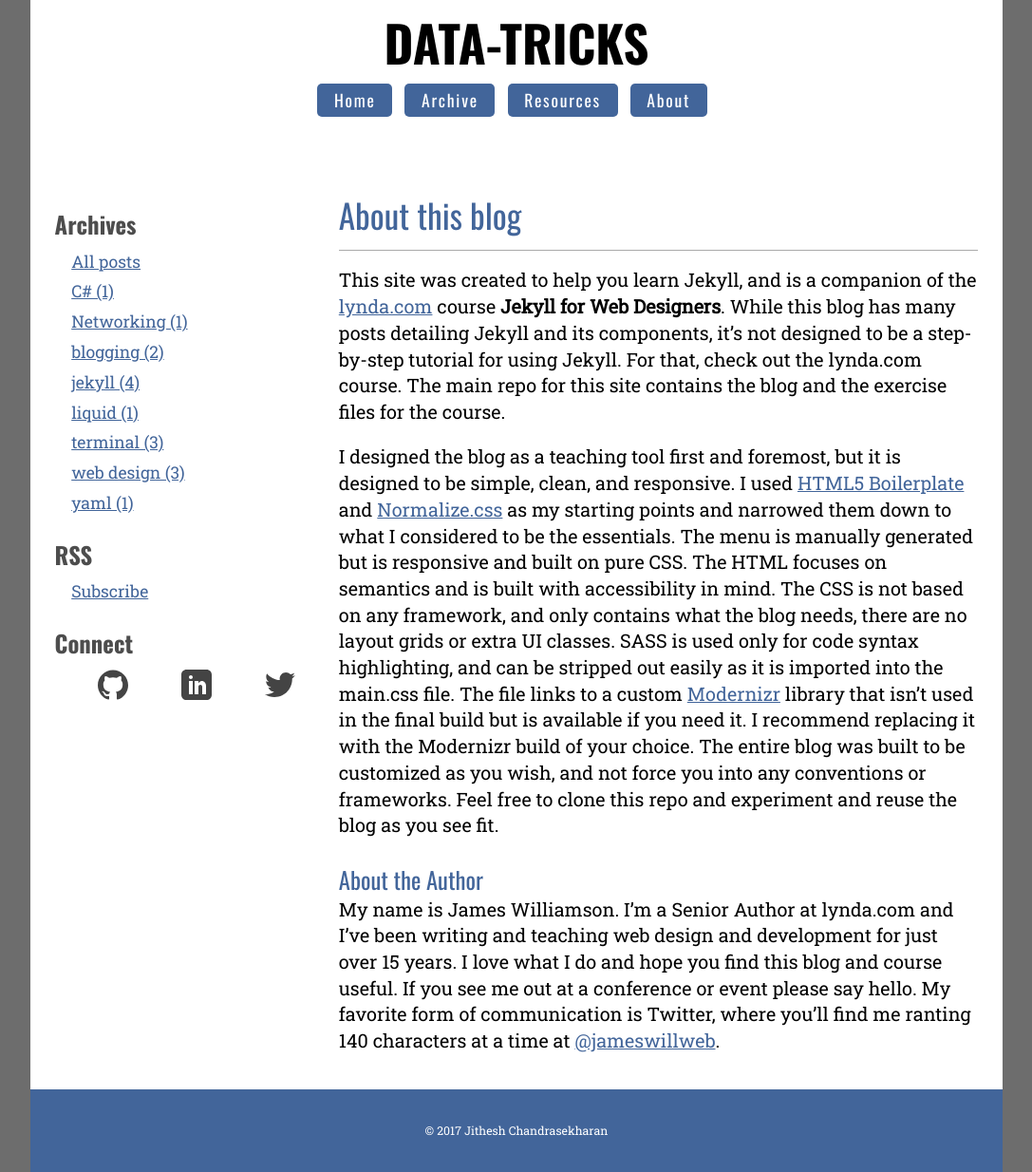
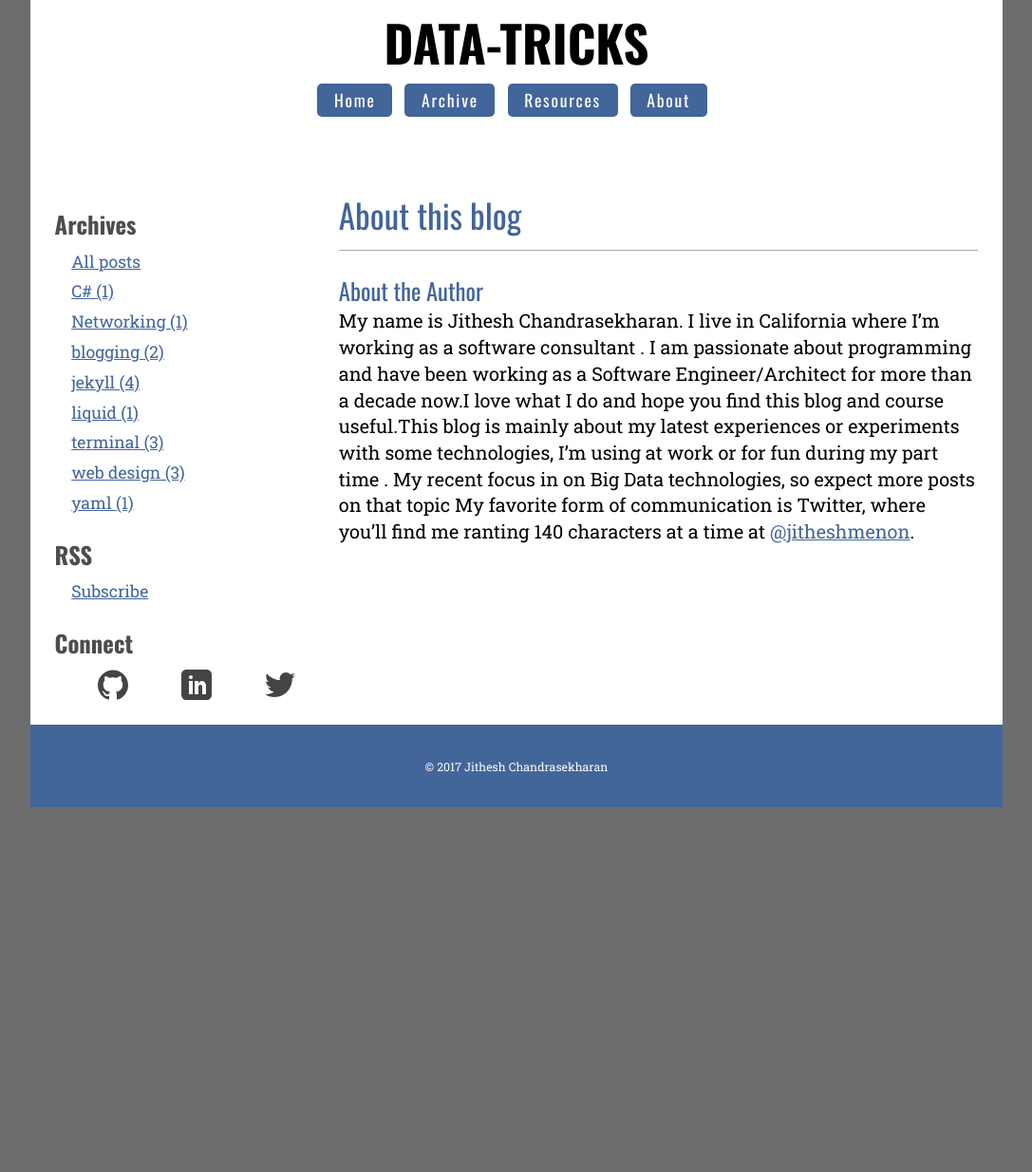
Before and after one commit to gitjit/gitjit.github.io, a Jekyll site: the page built from about.md, in a window 1280 px wide. Shown: the whole page at 95% size, without its empty margins (96-1183 px from the left). Built offline with Jekyll 4.4.1, drawn with Linux system fonts in a browser that asks for light colours; after the commit the page ends 900 px from its top, so only the background shows below that.

Commit message:
updated about

```diff
--- a/about.md
+++ b/about.md
@@ -3,10 +3,7 @@
 title: About this blog
 ---
 
-This site was created to help you learn Jekyll, and is a companion of the [lynda.com](http://www.lynda.com) course **Jekyll for Web Designers**. While this blog has many posts detailing Jekyll and its components, it's not designed to be a step-by-step tutorial for using Jekyll. For that, check out the lynda.com course. The main repo for this site contains the blog and the exercise files for the course.
-
-I designed the blog as a teaching tool first and foremost, but it is designed to be simple, clean, and responsive. I used [HTML5 Boilerplate](https://html5boilerplate.com/ "html5 boilerplate") and [Normalize.css](http://necolas.github.io/normalize.css/ "normalize.css") as my starting points and narrowed them down to what I considered to be the essentials. The menu is manually generated but is responsive and built on pure CSS. The HTML focuses on semantics and is built with accessibility in mind. The CSS is not based on any framework, and only contains what the blog needs, there are no layout grids or extra UI classes. SASS is used only for code syntax highlighting, and can be stripped out easily as it is imported into the main.css file. The file links to a custom [Modernizr](http://modernizr.com/ "modernizr") library that isn't used in the final build but is available if you need it. I recommend replacing it with the Modernizr build of your choice. The entire blog was built to be customized as you wish, and not force you into any conventions or frameworks. Feel free to clone this repo and experiment and reuse the blog as you see fit.
 
 ### About the Author
 
-My name is James Williamson. I'm a Senior Author at lynda.com and I've been writing and teaching web design and development for just over 15 years. I love what I do and hope you find this blog and course useful. If you see me out at a conference or event please say hello. My favorite form of communication is Twitter, where you'll find me ranting 140 characters at a time at [@jameswillweb](https://twitter.com/jameswillweb "my twitter profile").
+My name is Jithesh Chandrasekharan. I  live in  California where I’m working as a software consultant . I am passionate about programming and have been working as a Software Engineer/Architect for more than a decade now.I love what I do and hope you find this blog and course useful.This blog is mainly about my latest experiences or experiments with some technologies, I’m using at work or for fun during my part time . My recent focus in on Big Data technologies, so expect more posts on that topic My favorite form of communication is Twitter, where you'll find me ranting 140 characters at a time at [@jitheshmenon](https://twitter.com/jitheshmenon "my twitter profile").
```
